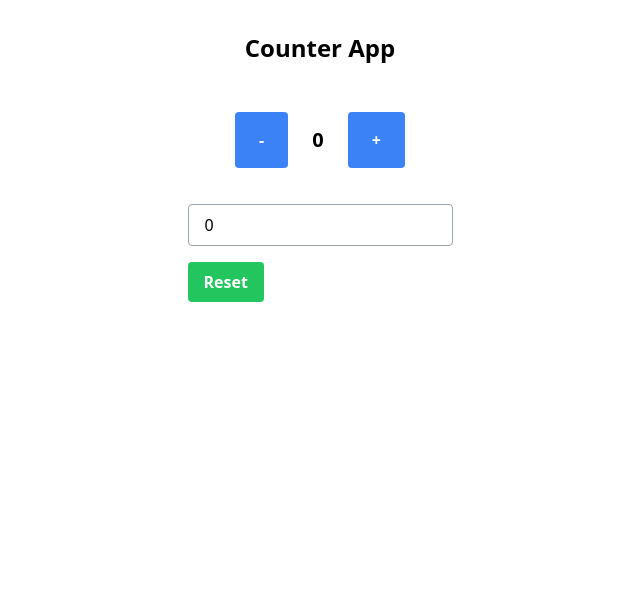
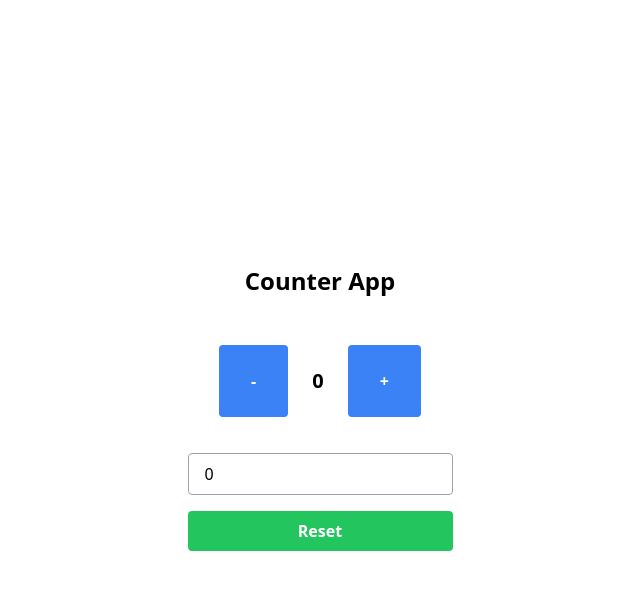
Before and after one commit to Oakekywe/counter-react, a React (Create React App) app: page / in a window 1280 px wide. Shown: the top 590 px of the page, without its empty margins (320-960 px from the left). Built offline with nearby package versions, Linux system fonts and the light colour scheme.

Commit message:
[modified] button size and hard reset

```diff
--- a/src/Counter.js
+++ b/src/Counter.js
@@ -31,6 +31,12 @@ const Counter = () => {
 
   const handleReset = () => {
     setCount(0);
+    // setTargetCount(0);
+    setIsComplete(false);
+  };
+
+  const handleHardReset = () => {
+    setCount(0);
     setTargetCount(0);
     setIsComplete(false);
   };
@@ -61,29 +67,30 @@ const Counter = () => {
   }
 
   return (
-    <div className="flex flex-col items-center p-4">
+    <div className="flex justify-center items-center p-4 min-h-screen">
+      <div className="flex flex-col justify-center items-center">
         <h1 className="text-2xl font-bold mt-4 mb-8">Counter App</h1>
         {isComplete && (
           <div className="bg-green-200 text-green-800 p-4 my-3 rounded">
-          Completed! <button onClick={handleReset}>Start new</button>
+            Completed! <button onClick={handleHardReset}>Start new</button>
           </div>
         )}
         <div className="flex items-center my-4">
           <button
-          className="bg-blue-500 hover:bg-blue-700 text-white font-bold  py-4 px-6 rounded"
+            className="bg-blue-500 hover:bg-blue-700 text-white font-bold  py-6 px-8 rounded"
             onClick={handleDecrement}
           >
             -
           </button>
           <span className="mx-6 text-xl font-bold">{count}</span>
           <button
-          className="bg-blue-500 hover:bg-blue-700 text-white font-bold py-4 px-6 rounded"
+            className="bg-blue-500 hover:bg-blue-700 text-white font-bold py-6 px-8 rounded"
             onClick={handleIncrement}
           >
             +
           </button>
         </div>
-      <div className="flex flex-col items-start mt-5">
+        <div className="flex flex-col mt-5">
           <input
             type="number"
             className="border border-gray-400 rounded py-2 px-4 mb-4"
@@ -98,6 +105,7 @@ const Counter = () => {
             Reset
           </button>
         </div>
+      </div>
       <audio ref={buttonClickAudioRef} src={buttonClickSound} />
       <audio ref={completionAudioRef} src={completionSound} />
     </div>
```
Lines whose indentation alone changed are shown as unchanged.
